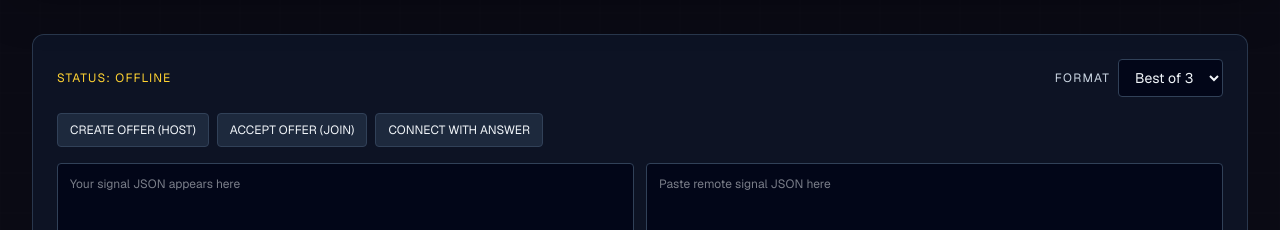
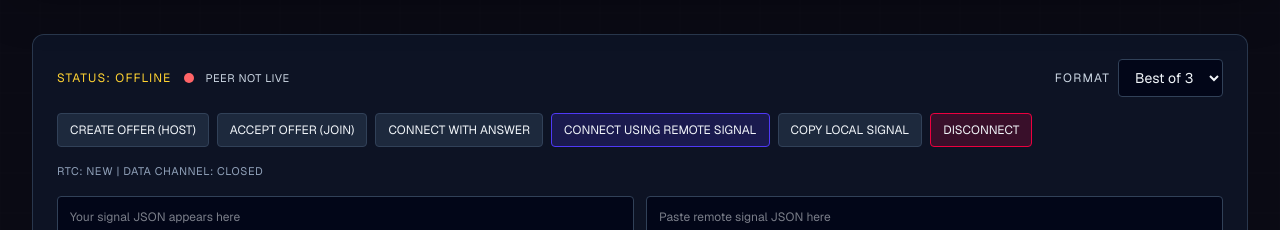
Before and after one commit to BishalAdhikari0123/guess-who, a Next.js app: page / in a window 1280 px wide. Both pictures are taken after a click on the button "ONLINE MODE OFF". Shown: the part 187-417 px from the top of the page. Built offline with nearby package versions, Linux system fonts and the light colour scheme.

Commit message:
Improve WebRTC connect flow and show live peer status

```diff
--- a/src/app/page.tsx
+++ b/src/app/page.tsx
@@ -519,7 +519,9 @@ type NetMessage =
   | { type: "guess"; name: string }
   | { type: "guessResult"; name: string; correct: boolean }
   | { type: "nextRound" }
-  | { type: "resetMatch" };
+  | { type: "resetMatch" }
+  | { type: "ping"; at: number }
+  | { type: "pong"; at: number };
 
 export default function GuessWhoGame() {
   const [selected, setSelected] = useState<string[]>([]);
@@ -542,12 +544,18 @@ export default function GuessWhoGame() {
   const [connectionStatus, setConnectionStatus] = useState<
     "offline" | "waiting-offer" | "waiting-answer" | "connected"
   >("offline");
+  const [rtcState, setRtcState] = useState<string>("new");
+  const [channelState, setChannelState] = useState<string>("closed");
+  const [peerLive, setPeerLive] = useState(false);
+  const [latencyMs, setLatencyMs] = useState<number | null>(null);
+  const [lastSeenAt, setLastSeenAt] = useState<number | null>(null);
   const [localSignal, setLocalSignal] = useState("");
   const [remoteSignal, setRemoteSignal] = useState("");
 
   const pcRef = useRef<RTCPeerConnection | null>(null);
   const dcRef = useRef<RTCDataChannel | null>(null);
   const autoGuessRoundRef = useRef<number>(-1);
+  const heartbeatTimerRef = useRef<ReturnType<typeof setInterval> | null>(null);
 
   const winsNeeded = matchFormat === "bo3" ? 2 : 3;
 
@@ -583,10 +591,78 @@ export default function GuessWhoGame() {
     }
   }, [onlineMode, connectionStatus, myReady, opponentReady, roundWinner, matchWinner, selected, displayedHeroes, roundNumber]);
 
+  useEffect(() => {
+    if (!onlineMode || connectionStatus !== "connected") {
+      if (heartbeatTimerRef.current) {
+        clearInterval(heartbeatTimerRef.current);
+        heartbeatTimerRef.current = null;
+      }
+      setPeerLive(false);
+      setLatencyMs(null);
+      return;
+    }
+
+    if (heartbeatTimerRef.current) clearInterval(heartbeatTimerRef.current);
+    heartbeatTimerRef.current = setInterval(() => {
+      sendMessage({ type: "ping", at: Date.now() });
+    }, 3000);
+
+    return () => {
+      if (heartbeatTimerRef.current) {
+        clearInterval(heartbeatTimerRef.current);
+        heartbeatTimerRef.current = null;
+      }
+    };
+  }, [onlineMode, connectionStatus]);
+
+  useEffect(() => {
+    if (!lastSeenAt) return;
+    const watcher = setInterval(() => {
+      if (Date.now() - lastSeenAt > 10000) {
+        setPeerLive(false);
+      }
+    }, 1500);
+    return () => clearInterval(watcher);
+  }, [lastSeenAt]);
+
+  const teardownConnection = () => {
+    if (heartbeatTimerRef.current) {
+      clearInterval(heartbeatTimerRef.current);
+      heartbeatTimerRef.current = null;
+    }
+
+    if (dcRef.current) {
+      dcRef.current.close();
+      dcRef.current = null;
+    }
+
+    if (pcRef.current) {
+      pcRef.current.close();
+      pcRef.current = null;
+    }
+
+    setConnectionStatus("offline");
+    setRtcState("new");
+    setChannelState("closed");
+    setPeerLive(false);
+    setLatencyMs(null);
+    setLastSeenAt(null);
+    setOpponentReady(false);
+  };
+
   const attachDataChannel = (dc: RTCDataChannel) => {
     dcRef.current = dc;
-    dc.onopen = () => setConnectionStatus("connected");
-    dc.onclose = () => setConnectionStatus("offline");
+    setChannelState(dc.readyState);
+    dc.onopen = () => {
+      setConnectionStatus("connected");
+      setChannelState("open");
+      sendMessage({ type: "ping", at: Date.now() });
+    };
+    dc.onclose = () => {
+      setConnectionStatus("offline");
+      setChannelState("closed");
+      setPeerLive(false);
+    };
     dc.onmessage = (event) => {
       try {
         const msg = JSON.parse(event.data) as NetMessage;
@@ -598,11 +674,7 @@ export default function GuessWhoGame() {
   };
 
   const createPeer = (host: boolean) => {
-    if (pcRef.current) {
-      pcRef.current.close();
-      pcRef.current = null;
-      dcRef.current = null;
-    }
+    teardownConnection();
 
     const pc = new RTCPeerConnection({
       iceServers: [{ urls: "stun:stun.l.google.com:19302" }],
@@ -615,11 +687,13 @@ export default function GuessWhoGame() {
     };
 
     pc.onconnectionstatechange = () => {
+      setRtcState(pc.connectionState);
       if (pc.connectionState === "connected") {
         setConnectionStatus("connected");
       }
       if (pc.connectionState === "failed" || pc.connectionState === "disconnected" || pc.connectionState === "closed") {
         setConnectionStatus("offline");
+        setPeerLive(false);
       }
     };
 
@@ -639,6 +713,11 @@ export default function GuessWhoGame() {
     if (dcRef.current && dcRef.current.readyState === "open") {
       dcRef.current.send(JSON.stringify(message));
     }
+  };
+
+  const copyLocalSignal = async () => {
+    if (!localSignal) return;
+    await navigator.clipboard.writeText(localSignal);
   };
 
   const concludeRound = (winner: "me" | "opponent") => {
@@ -710,6 +789,16 @@ export default function GuessWhoGame() {
       case "resetMatch":
         resetMatch(false);
         break;
+      case "ping":
+        setPeerLive(true);
+        setLastSeenAt(Date.now());
+        sendMessage({ type: "pong", at: msg.at });
+        break;
+      case "pong":
+        setPeerLive(true);
+        setLastSeenAt(Date.now());
+        setLatencyMs(Math.max(0, Date.now() - msg.at));
+        break;
       default:
         break;
     }
@@ -733,6 +822,24 @@ export default function GuessWhoGame() {
     if (!pcRef.current) return;
     const answer = JSON.parse(remoteSignal);
     await pcRef.current.setRemoteDescription(new RTCSessionDescription(answer));
+  };
+
+  const connectUsingSignal = async () => {
+    if (!remoteSignal.trim()) return;
+    const desc = JSON.parse(remoteSignal);
+
+    if (desc.type === "offer") {
+      const pc = createPeer(false);
+      await pc.setRemoteDescription(new RTCSessionDescription(desc));
+      const answer = await pc.createAnswer();
+      await pc.setLocalDescription(answer);
+      return;
+    }
+
+    if (desc.type === "answer") {
+      if (!pcRef.current) return;
+      await pcRef.current.setRemoteDescription(new RTCSessionDescription(desc));
+    }
   };
 
   const toggleSelection = (name: string) => {
@@ -773,10 +880,13 @@ export default function GuessWhoGame() {
             <button
               className={`px-4 py-3 rounded-lg border font-bold tracking-wider text-xs uppercase transition-all ${onlineMode ? "border-emerald-500 bg-emerald-600 text-black" : "border-slate-700/80 bg-slate-900 text-white"}`}
               onClick={() => {
-                setOnlineMode((v) => !v);
-                setConnectionStatus("offline");
-                setRemoteSignal("");
-                setLocalSignal("");
+                const next = !onlineMode;
+                setOnlineMode(next);
+                if (!next) {
+                  teardownConnection();
+                  setRemoteSignal("");
+                  setLocalSignal("");
+                }
               }}
             >
               {onlineMode ? "Online Mode On" : "Online Mode Off"}
@@ -821,7 +931,12 @@ export default function GuessWhoGame() {
         <div className="max-w-[1400px] mx-auto px-4 sm:px-6 lg:px-8 pb-6 relative z-10">
           <div className="rounded-xl border border-slate-700/80 bg-slate-900/70 p-4 md:p-6 space-y-4">
             <div className="flex flex-wrap gap-3 items-center justify-between">
-              <div className="text-xs uppercase tracking-widest text-amber-300">Status: {connectionStatus}</div>
+              <div className="flex items-center gap-3">
+                <div className="text-xs uppercase tracking-widest text-amber-300">Status: {connectionStatus}</div>
+                <div className={`h-2.5 w-2.5 rounded-full ${peerLive ? "bg-emerald-400 animate-pulse" : "bg-red-400"}`} />
+                <div className="text-[11px] text-slate-300 uppercase tracking-wider">Peer {peerLive ? "Live" : "Not Live"}</div>
+                {latencyMs !== null && <div className="text-[11px] text-slate-300 uppercase tracking-wider">Ping {latencyMs}ms</div>}
+              </div>
               <div className="flex items-center gap-2">
                 <label className="text-xs uppercase tracking-widest text-slate-300">Format</label>
                 <select
@@ -843,6 +958,13 @@ export default function GuessWhoGame() {
               <button className="px-3 py-2 rounded border border-slate-700 bg-slate-800 text-xs uppercase" onClick={createOffer}>Create Offer (Host)</button>
               <button className="px-3 py-2 rounded border border-slate-700 bg-slate-800 text-xs uppercase" onClick={acceptOfferAndCreateAnswer}>Accept Offer (Join)</button>
               <button className="px-3 py-2 rounded border border-slate-700 bg-slate-800 text-xs uppercase" onClick={connectWithAnswer}>Connect With Answer</button>
+              <button className="px-3 py-2 rounded border border-indigo-600 bg-indigo-600/20 text-xs uppercase" onClick={connectUsingSignal}>Connect Using Remote Signal</button>
+              <button className="px-3 py-2 rounded border border-slate-700 bg-slate-800 text-xs uppercase" onClick={copyLocalSignal}>Copy Local Signal</button>
+              <button className="px-3 py-2 rounded border border-rose-600 bg-rose-600/20 text-xs uppercase" onClick={teardownConnection}>Disconnect</button>
+            </div>
+
+            <div className="text-[11px] text-slate-400 uppercase tracking-wider">
+              RTC: {rtcState} | Data channel: {channelState}
             </div>
 
             <div className="grid grid-cols-1 md:grid-cols-2 gap-3">
```
